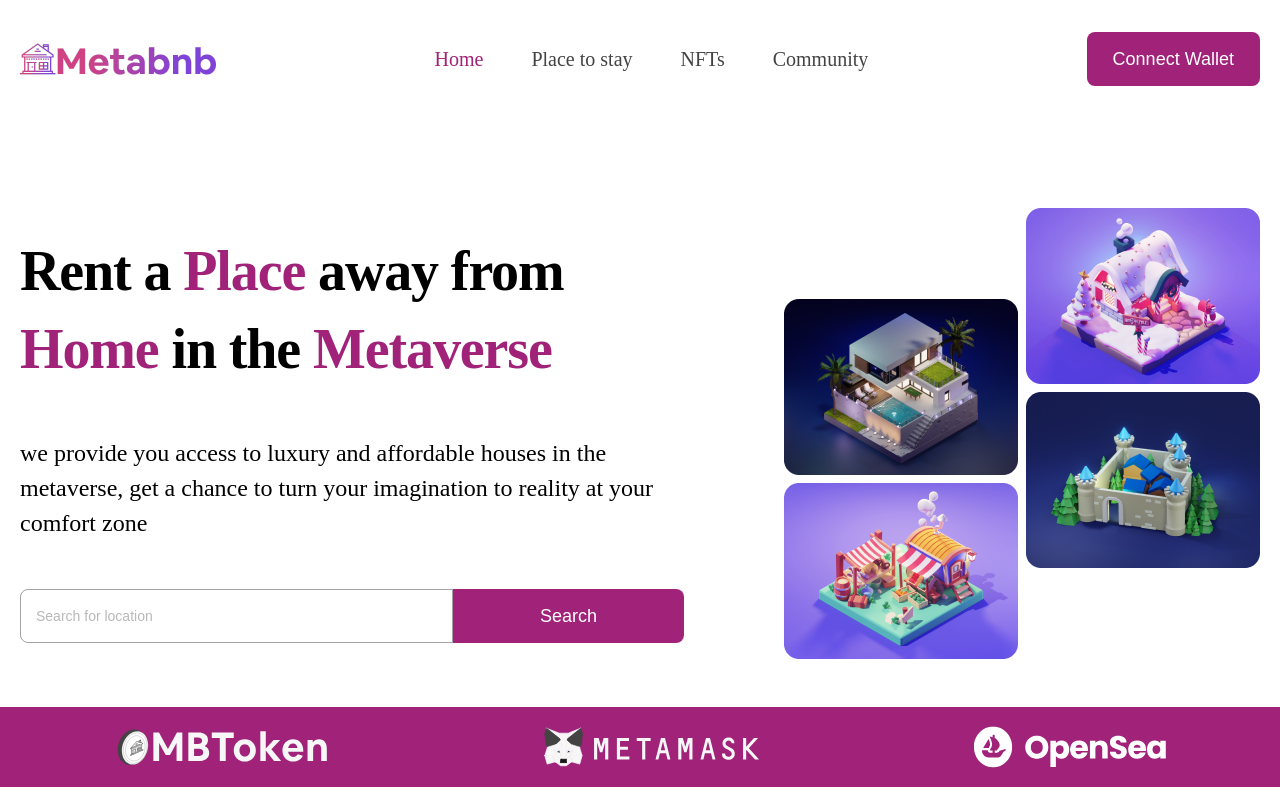
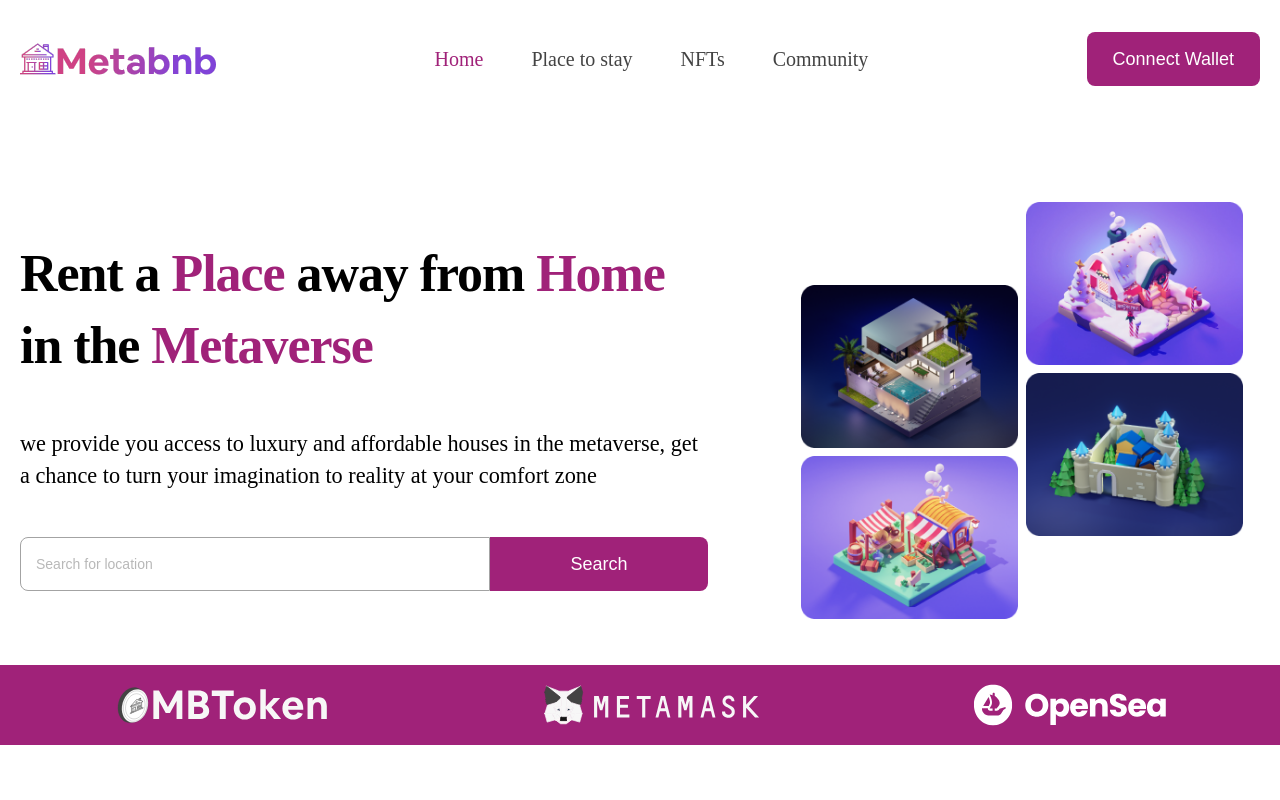
Before and after one commit to Mayorhack/meta-b, a React (Create React App) app: page / in a window 1280 px wide. Shown: the top 800 px of the page. Built offline with nearby package versions, Linux system fonts and the light colour scheme; a web font is replaced by a local one.

Commit message:
Fix: Collections responsiveness on laptop and smaller desktops

```diff
--- a/src/styles/collections.scss
+++ b/src/styles/collections.scss
@@ -39,7 +39,7 @@
   .collections {
     gap: 2.4rem;
     .card_image {
-      width: 280px;
+      width: 24rem;
     }
   }
 }
--- a/src/styles/workflow.scss
+++ b/src/styles/workflow.scss
@@ -69,6 +69,9 @@ a {
 
 /* Extra large devices (large laptops and desktops, 1200px and up) */
 @media only screen and (min-width: 1200px) {
+  html {
+    font-size: 58%;
+  }
 }
 @media (max-width: 600px) {
   html {
```
